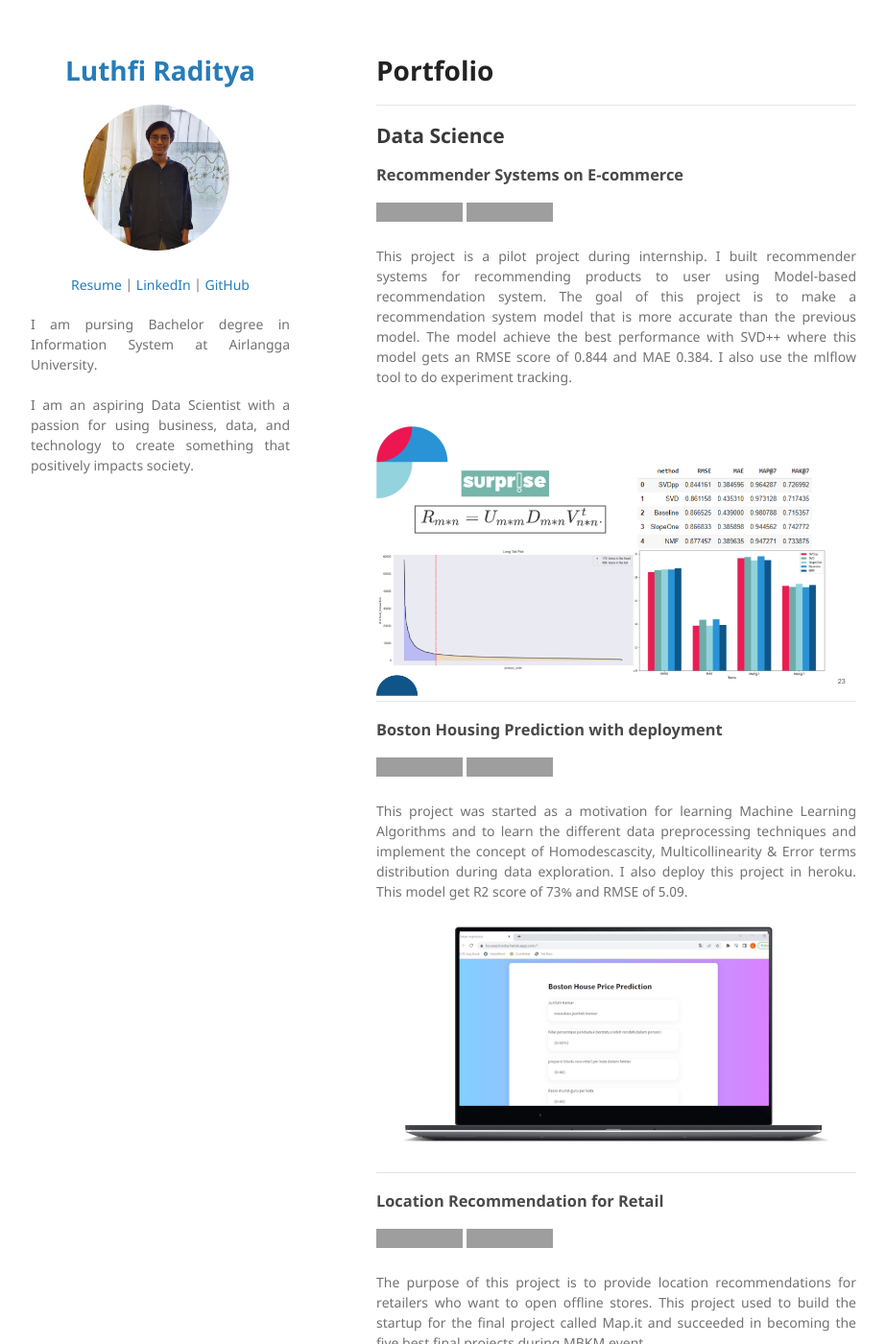
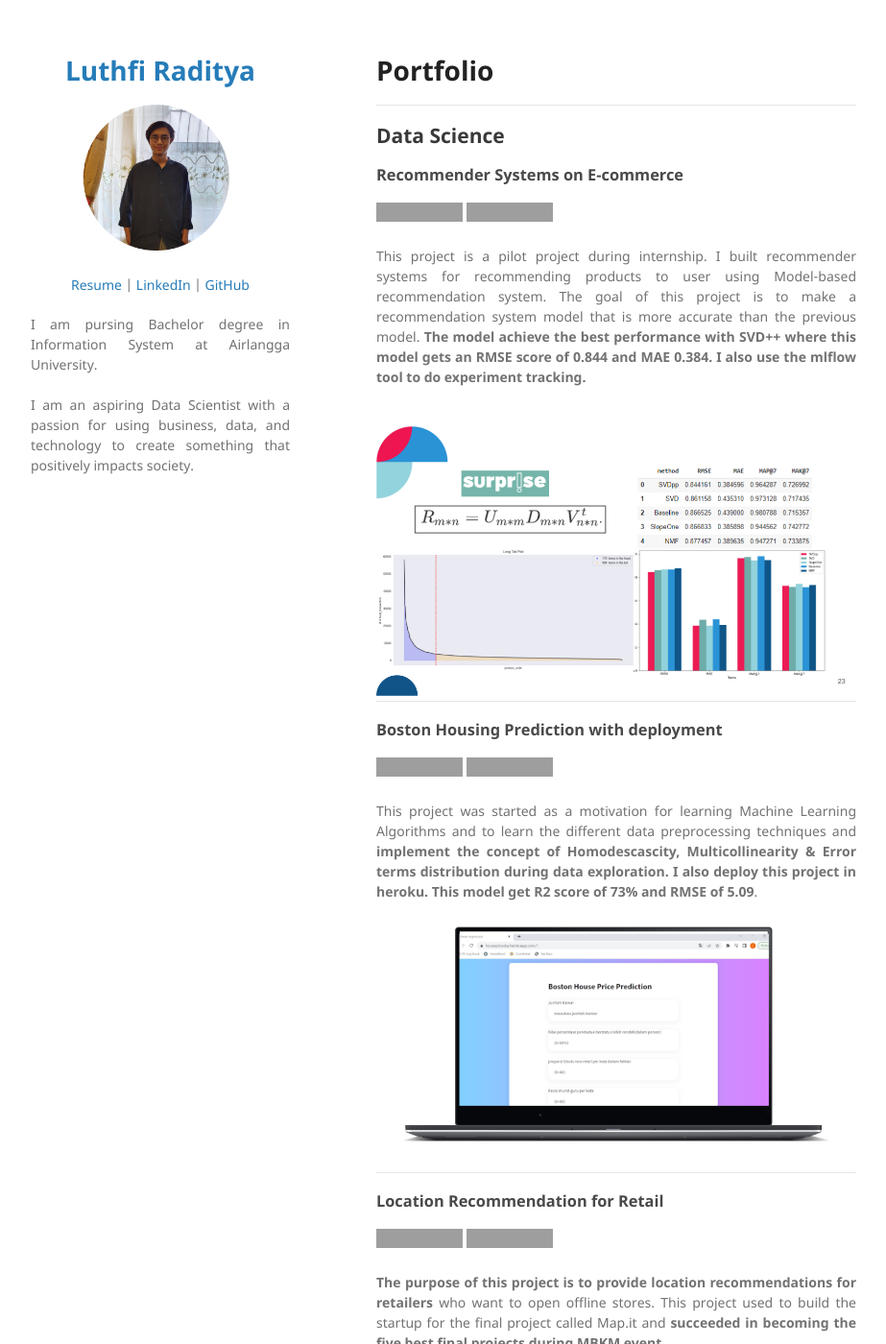
Before and after one commit to luthfiraditya/luthfiraditya.github.io, a Jekyll site: the page built from index.md, in a window 1280 px wide and 1400 px high, cut to the strip 0-1400 px from the top of the window. Shown: the whole strip at 96% size, without its empty margins (178-1101 px from the left). Built offline with Jekyll 4.4.1, drawn with Linux system fonts in a browser that asks for light colours; our own code applies the rules of GitHub Pages for plain Markdown files; some of the changed text lies outside the part shown; grey boxes are pictures that could not be loaded.

Commit message:
bolding text

```diff
--- a/index.md
+++ b/index.md
@@ -8,7 +8,7 @@
 [![Read on Medium](https://img.shields.io/badge/GitHub-Read_on_Medium-white?logo=medium)](https://luthfirdty.medium.com/olist-e-commerce-business-performance-5ce0b3dc66fb)
 
 
-<div style="text-align: justify">This project is a pilot project during internship. I built recommender systems for recommending products to user using Model-based recommendation system. The goal of this project is to make a recommendation system model that is more accurate than the previous model. The model achieve the best performance with SVD++ where this model gets an RMSE score of 0.844 and MAE 0.384. I also use the mlflow tool to do experiment tracking.
+<div style="text-align: justify">This project is a pilot project during internship. I built recommender systems for recommending products to user using Model-based recommendation system. The goal of this project is to make a recommendation system model that is more accurate than the previous model. <b>The model achieve the best performance with SVD++ where this model gets an RMSE score of 0.844 and MAE 0.384. I also use the mlflow tool to do experiment tracking.</b>
 </div>
 <br>
 <center><img src="images/Recsys.png"/></center>
@@ -19,7 +19,7 @@
 [![Open Notebook](https://img.shields.io/badge/Heroku-Open_Web_App-purple?logo=heroku)](projects/detect-food-trends-facebook.html)
 [![View on GitHub](https://img.shields.io/badge/GitHub-View_on_GitHub-blue?logo=GitHub)](https://github.com/luthfiraditya/Boston-Housing-Prediction-with-deployment)
 
-<div style="text-align: justify">This project was started as a motivation for learning Machine Learning Algorithms and to learn the different data preprocessing techniques and implement the concept of Homodescascity, Multicollinearity & Error terms distribution during data exploration. I also deploy this project in heroku. This model get R2 score of 73% and RMSE of 5.09.
+<div style="text-align: justify">This project was started as a motivation for learning Machine Learning Algorithms and to learn the different data preprocessing techniques and <b>implement the concept of Homodescascity, Multicollinearity & Error terms distribution during data exploration. I also deploy this project in heroku. This model get R2 score of 73% and RMSE of 5.09</b>.
 </div>
 <center><img src="images/BostonHouse.png"></center>
 
@@ -31,7 +31,7 @@
 [![Open Research Poster](https://img.shields.io/badge/PDF-Open_Final_Report-red?logo=adobe-acrobat-reader&logoColor=red)](https://docs.google.com/document/d/1RF5hePterte23m-4obD89ax8giUqsfgE/edit?usp=sharing&ouid=109361563889763484237&rtpof=true&sd=true)
 
 
-<div style="text-align: justify">The purpose of this project is to provide location recommendations for retailers who want to open offline stores. This project used to build the startup for the final project called Map.it and succeeded in becoming the five best final projects during MBKM event.</div>
+<div style="text-align: justify"><b>The purpose of this project is to provide location recommendations for retailers</b> who want to open offline stores. This project used to build the startup for the final project called Map.it and <b>succeeded in becoming the five best final projects during MBKM event</b>.</div>
 <br>
 <center><img src="images/locationintel.png"/></center>
 <br>
@@ -41,7 +41,7 @@
 
 [![View on GitHub](https://img.shields.io/badge/GitHub-View_on_GitHub-blue?logo=GitHub)](https://github.com/luthfiraditya/Herd-Immunity-Prediction)
 
-<div style="text-align: justify">This project aims to predict when Indonesia will reach 60-85% herd immunity with COVID-19 vaccinations. Performing time series analysis and modeling with polynomial models. Using degree=3 as the best degree that gets a score of r2=0.963.
+<div style="text-align: justify"><b>This project aims to predict when Indonesia will reach 60-85% herd immunity</b> with COVID-19 vaccinations. Performing time series analysis and modeling with polynomial models. <b>Using degree=3 as the best degree that gets a score of r2=0.963.</b>
 </div>
 <br>
 <center><img src="images/Herdimmunity.png"></center>
@@ -52,7 +52,7 @@
 
 [![View on GitHub](https://img.shields.io/badge/GitHub-View_on_GitHub-blue?logo=GitHub)](https://github.com/luthfiraditya/Market-Basket-Analysis)
 
-<div style="text-align: justify">The objective of this project is to analyze the 3 million grocery orders from more than 200,000 Instacart users and predict which previously purchased item will be in user's next order. Customer segmentation and affinity analysis are done to study customer purchase patterns and for better product marketing and cross-selling. achieved the best performance using the XGBoost model with an AUC score of 0.83, an accuracy of 0.74 and an F1-score of 0.36.</div>
+<div style="text-align: justify">The objective of this project is to <b>analyze the 3 million grocery orders from more than 200,000 Instacart users and predict which previously purchased item will be in user's next order</b>. Customer segmentation and affinity analysis are done to study customer purchase patterns and for better product marketing and cross-selling. <b>Achieved the best performance using the XGBoost model with an AUC score of 0.83, an accuracy of 0.74 and an F1-score of 0.36.</b></div>
 <br>
 <center><img src="images/marketbasket.png"></center>
 <br>
@@ -72,11 +72,11 @@
 
 ### Attrition/Turnover Prediction
 
-[![View on GitHub](https://img.shields.io/badge/GitHub-View_on_GitHub-blue?logo=GitHub)](https://github.com/luthfiraditya/Boston-Housing-Prediction-with-deployment)
+[![View on GitHub](https://img.shields.io/badge/GitHub-View_on_GitHub-blue?logo=GitHub)](https://github.com/luthfiraditya/Attrition-Turnover-Prediction)
 
-<div style="text-align: justify">First I build co-occurence matrices of ingredients from Facebook posts from 2011 to 2015. Then, to identify interesting and rare ingredient combinations that occur more than by chance, I calculate Lift and PPMI metrics. Lastly, I plot time-series data of identified trends to validate my findings. Interesting food trends have emerged from this analysis.</div>
+<div style="text-align: justify"><b>In this project I conducted analysis and predictions related to turnover</b> on employee data in a company. Analysis is carried out to look for factors that cause turnover while predictions are used to predict which employees will make turnover. <b>This project also carried out several techniques such as normalization and sampling </b>(due to imbalanced data). After modeling using several classification models, especially the tree algorithm, it was found that <b>LightGBM produced the best performance with F1-score = 91% and ROC-AUC Score = 91%.This project uses kedro as a framework.</b></div>
 <br>
-<center><img src="images/atr.png"></center>
+<center><img src="images/attrition_designresearch.jpg"></center>
 <br>
 
 ---
@@ -89,7 +89,7 @@
 [![View on GitHub](https://img.shields.io/badge/GitHub-View_on_GitHub-blue?logo=GitHub)](https://github.com/luthfiraditya/Olist-E-Commerce-Business-Performance)
 
 
-<div style="text-align: justify">In this proect we have some objective to do about the bussiness performance inside Olist. I do analysis and visualization using tableau. This analysis and visualization focuses on orders and transactions that occurred at olist during 2017 and 2018.</div>
+<div style="text-align: justify">In this project we have some objective to do about the bussiness performance inside Olist. I do analysis and visualization using tableau. <b>This analysis and visualization focuses on orders and transactions that occurred at olist during 2017 and 2018.</b></div>
 <br>
 <center><img src="images/sold_dash.png"/></center>
 <br>
@@ -103,9 +103,9 @@
 
 
 <div style="text-align: justify">Analyzing the performance of Green Cabs and Uber Taxi through visual analysis of passenger trips using Green Cabs and Uber Taxi from January to June in 2015 in the New York City area. Broadly speaking, there are two questions related to the research conducted:
-
+<b>
 <li>How do Green Cabs and Uber rides compare regionally in neighborhoods outside of New York City?</li>
-<li>Do customer preferences change according to the time of day (night/day or weekend/weekday)?</li>
+<li>Do customer preferences change according to the time of day (night/day or weekend/weekday)?</li></b>
 </div>
 <br>
 <center><img src="images/ubergreendash.png"/></center>
```
Also changed, not shown: other parts of index.md (+1 -1 lines), images/attrition_designresearch.jpg (added).
